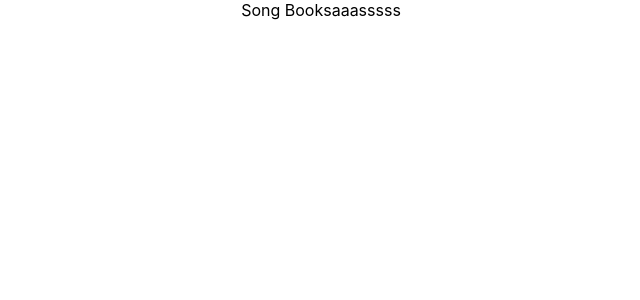
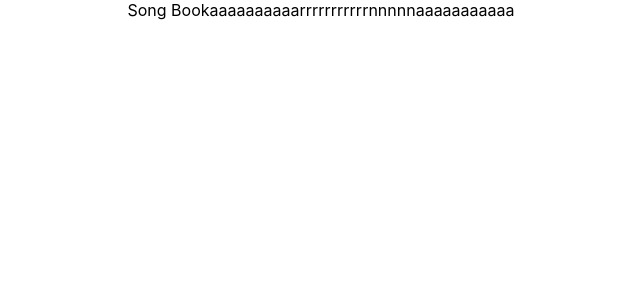
Before and after one commit to chrisMalm/song-book, a React (Create React App) app: page / in a window 1280 px wide. Shown: the top 300 px of the page, without its empty margins (319-959 px from the left). Built offline with nearby package versions, Linux system fonts and the light colour scheme.

Commit message:
workflow 19

```diff
--- a/src/App.js
+++ b/src/App.js
@@ -3,7 +3,7 @@ import './App.css';
 function App() {
   return (
     <div data-testid="header" className="App">
-  Song Booksaaasssss
+  Song Bookaaaaaaaaaarrrrrrrrrrrnnnnnaaaaaaaaaaa
     </div>
   );
 }
```
